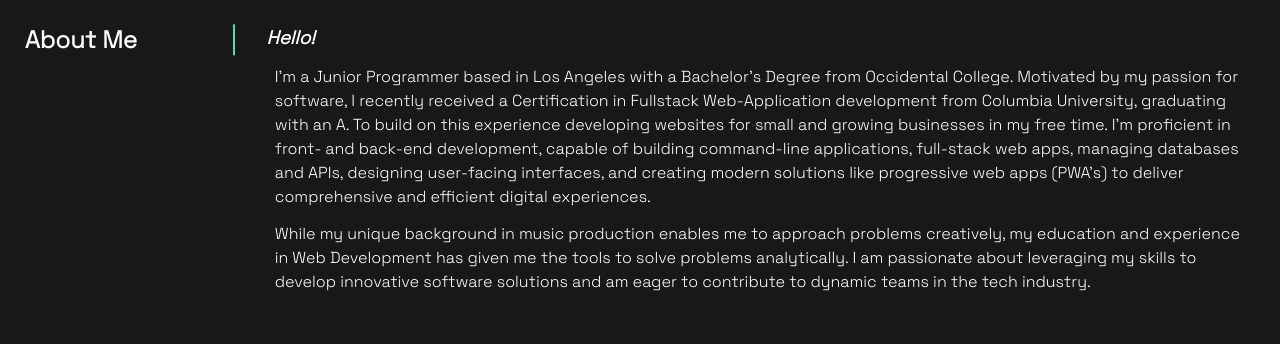
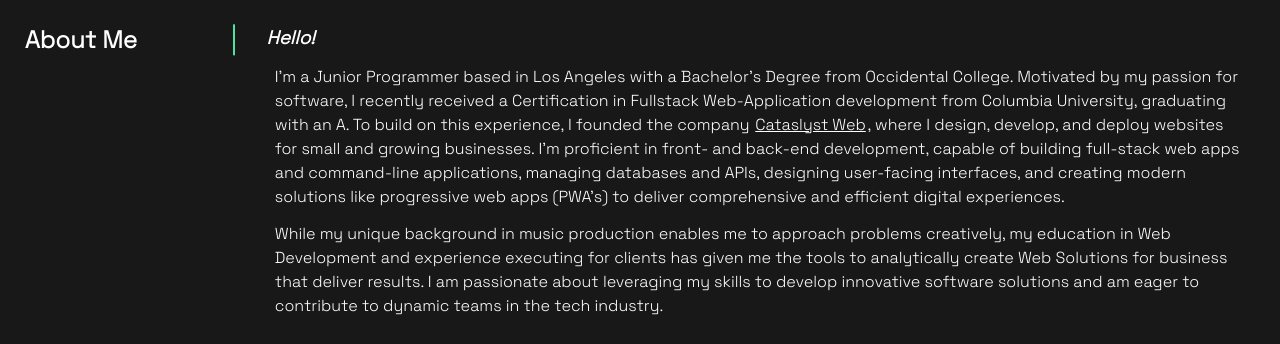
Before and after one commit to wilsacker/wilsacker-portfolio, a plain HTML site: page index.html in a window 1280 px wide. Shown: the part 514-858 px from the top of the page. Drawn offline with Linux system fonts and the light colour scheme.

Commit message:
updating Bio

```diff
--- a/index.html
+++ b/index.html
@@ -47,8 +47,8 @@
         <h2 class="container-title" id="aboutMeTitle">About Me</h2>
         <div id="aboutMeParagraph">
             <h3><em>Hello!</em></h3>
-            <p>I'm a Junior Programmer based in Los Angeles with a Bachelor's Degree from Occidental College. Motivated by my passion for software, I recently received a Certification in Fullstack Web-Application development from Columbia University, graduating with an A. To build on this experience developing websites for small and growing businesses in my free time. I’m proficient in front- and back-end development, capable of building command-line applications, full-stack web apps, managing databases and APIs, designing user-facing interfaces, and creating modern solutions like progressive web apps (PWA's) to deliver comprehensive and efficient digital experiences.</p>
-            <p>While my unique background in music production enables me to approach problems creatively, my education and experience in Web Development has given me the tools to solve problems analytically. I am passionate about leveraging my skills to develop innovative software solutions and am eager to contribute to dynamic teams in the tech industry.</p>
+            <p>I'm a Junior Programmer based in Los Angeles with a Bachelor's Degree from Occidental College. Motivated by my passion for software, I recently received a Certification in Fullstack Web-Application development from Columbia University, graduating with an A. To build on this experience, I founded the company <a href="https://www.catalystwebdev.com/">Cataslyst Web</a>, where I design, develop, and deploy websites for small and growing businesses. I’m proficient in front- and back-end development, capable of building full-stack web apps and command-line applications, managing databases and APIs, designing user-facing interfaces, and creating modern solutions like progressive web apps (PWA's) to deliver comprehensive and efficient digital experiences.</p>
+            <p>While my unique background in music production enables me to approach problems creatively, my education in Web Development and experience executing for clients has given me the tools to analytically create Web Solutions for business that deliver results. I am passionate about leveraging my skills to develop innovative software solutions and am eager to contribute to dynamic teams in the tech industry.</p>
         </div>
     </section>
 
```
